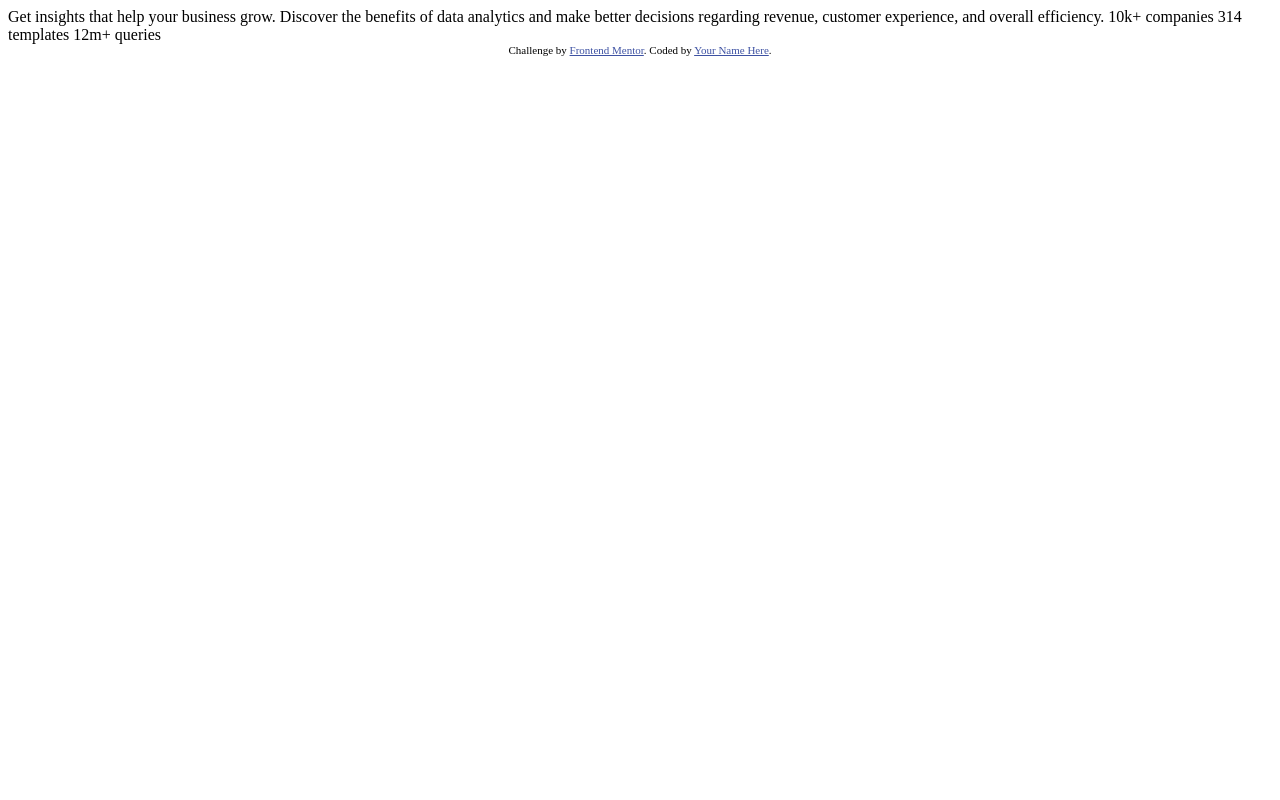
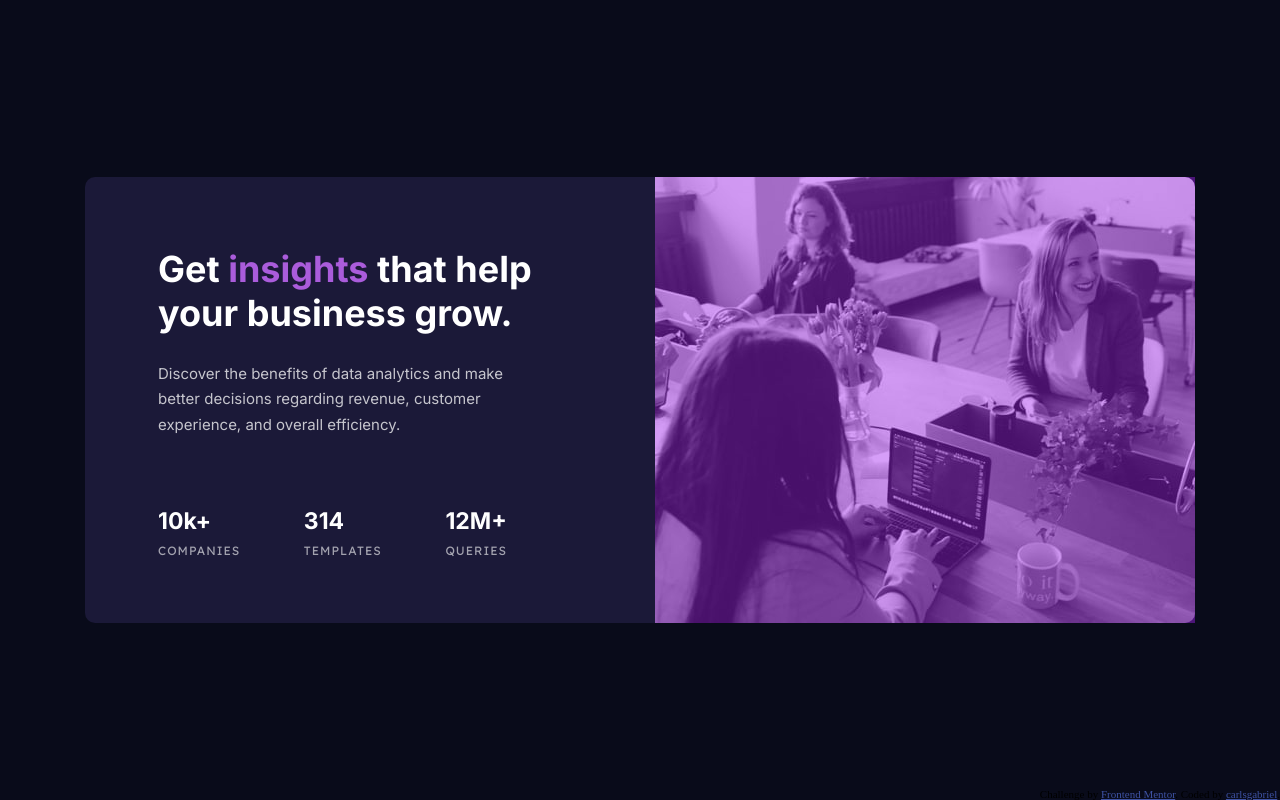
Before and after one commit to carlsgabriel/frontendMentorStatsPreviewCardComponent, a plain HTML site: page index.html in a window 1280 px wide. Drawn offline with Linux system fonts and the light colour scheme.

Commit message:
creating structure and initial styling of the site

```diff
--- a/index.html
+++ b/index.html
@@ -26,19 +26,48 @@
 
 <body>
 
-  Get insights that help your business grow.
+  <main>
 
-  Discover the benefits of data analytics and make better decisions regarding revenue, customer
-  experience, and overall efficiency.
+    <div class="left-bottom">
+      <div class="left-bottom-container">
+        <div class="content-tittle">
+          <h1>Get <span>insights</span> that help your business grow.</h1>
+        </div>
 
-  10k+ companies
-  314 templates
-  12m+ queries
+        <div class="content-text">
+          <p>Discover the benefits of data analytics and make better decisions regarding revenue, customer
+            experience, and overall efficiency.</p>
+        </div>
+
+        <div class="content-stats">
+          <div class="stat">
+            <span class="stat-number">10k+</span>
+            <span class="stat-text">companies</span>
+          </div>
+          <div class="stat">
+            <span class="stat-number">314</span>
+            <span class="stat-text">templates</span>
+          </div>
+          <div class="stat">
+            <span class="stat-number">12M+</span>
+            <span class="stat-text">queries</span>
+          </div>
+        </div>
+      </div>
+    </div>
+
+    <div class="right-top">
+      <div class="right-top-container">
+      </div>
+    </div>
+
+  </main>
 
   <div class="attribution">
     Challenge by <a href="https://www.frontendmentor.io?ref=challenge" target="_blank">Frontend Mentor</a>.
-    Coded by <a href="#">Your Name Here</a>.
+    Coded by <a href="https://www.frontendmentor.io/profile/carlsgabriel">carlsgabriel</a>.
   </div>
+
 </body>
 
 </html>
--- a/style.css
+++ b/style.css
@@ -1 +1,111 @@
 @import url('https://fonts.googleapis.com/css2?family=Inter:wght@100..900&family=Lexend+Deca:wght@100..900&display=swap');
+
+*{
+    margin: 0;
+    padding: 0;
+    box-sizing: border-box;
+}
+
+body{
+    height: 100vh;
+    background-color: hsl(233, 47%, 7%);
+    display: flex;
+    justify-content: center;
+    align-items: center;
+    position: relative;
+}
+
+main{
+    background-color: hsl(244, 38%, 16%);
+    width: 1110px;
+    border-radius: 10px;
+    display: flex;
+}
+
+.left-bottom{
+    width: 555px;
+}
+
+.right-top{
+    width: 555px;
+    margin-left: 30px;
+}
+
+.left-bottom-container{
+    padding: 70px 73px 65px 73px;
+}
+
+.content-tittle{
+    font-size: 18px;
+    font-family: 'Inter';
+    color: hsl(0, 0%, 100%);
+}
+
+.content-tittle span{
+    color: hsl(277, 64%, 61%);
+}
+
+.content-text{
+    margin-right: 28px;
+    margin-top: 26px;
+}
+
+.content-text p{
+    font-size: 15px;
+    font-family: 'Inter';
+    color: hsla(0, 0%, 100%, 0.75);
+    line-height: 1.7;
+}
+
+.content-stats{
+    display: flex;
+    justify-content: space-between;
+    margin-top: 70px;
+    padding-right: 45px;
+}
+
+.stat{
+    display: flex;
+    flex-direction: column;
+}
+
+.stat-number{
+    font-size: 23px;
+    font-family: 'Inter';
+    font-weight: 700;
+    color: hsl(0, 0%, 100%);
+}
+
+.stat-number:last-child{
+    margin-right: 0px;
+}
+
+.stat-text{
+    font-size: 12px;
+    font-family: 'Lexend Deca';
+    font-weight: 400;
+    color: hsla(0, 0%, 100%, 0.6);
+    text-transform: uppercase;
+    letter-spacing: 1px;
+    margin-top: 8px;
+}
+
+.right-top{
+    background-image: url('images/image-header-desktop.jpg');
+    background-repeat: no-repeat;
+    background-size: cover;
+    border-top-right-radius: 10px;
+    border-bottom-right-radius: 10px;
+}
+
+.right-top-container{
+    width: 100%;
+    height: 100%;
+    background-color: hsla(277, 87%, 54%, 0.438);
+}
+
+.attribution{
+    position: absolute;
+    bottom: 0;
+    right: 0;
+}
```
